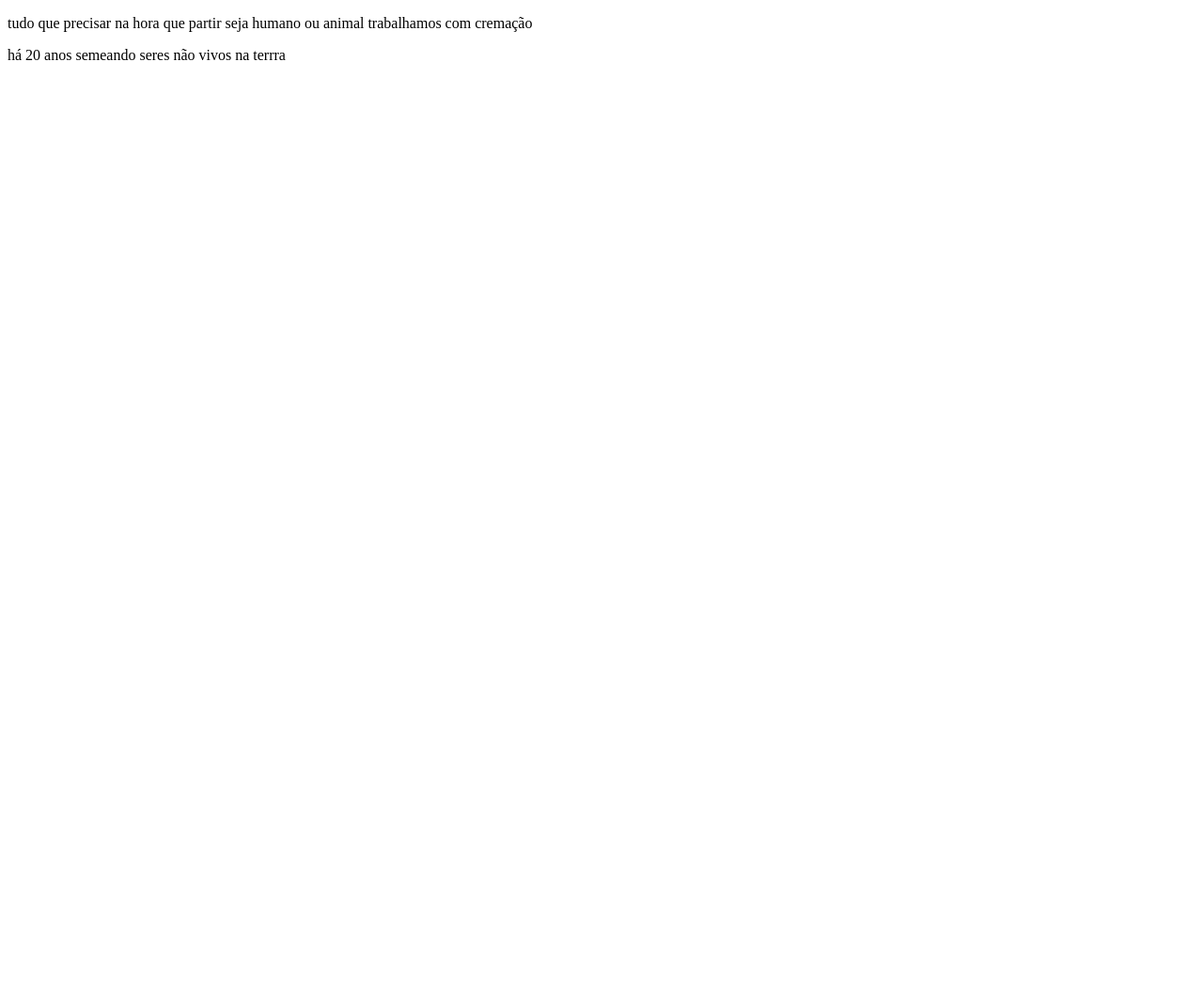
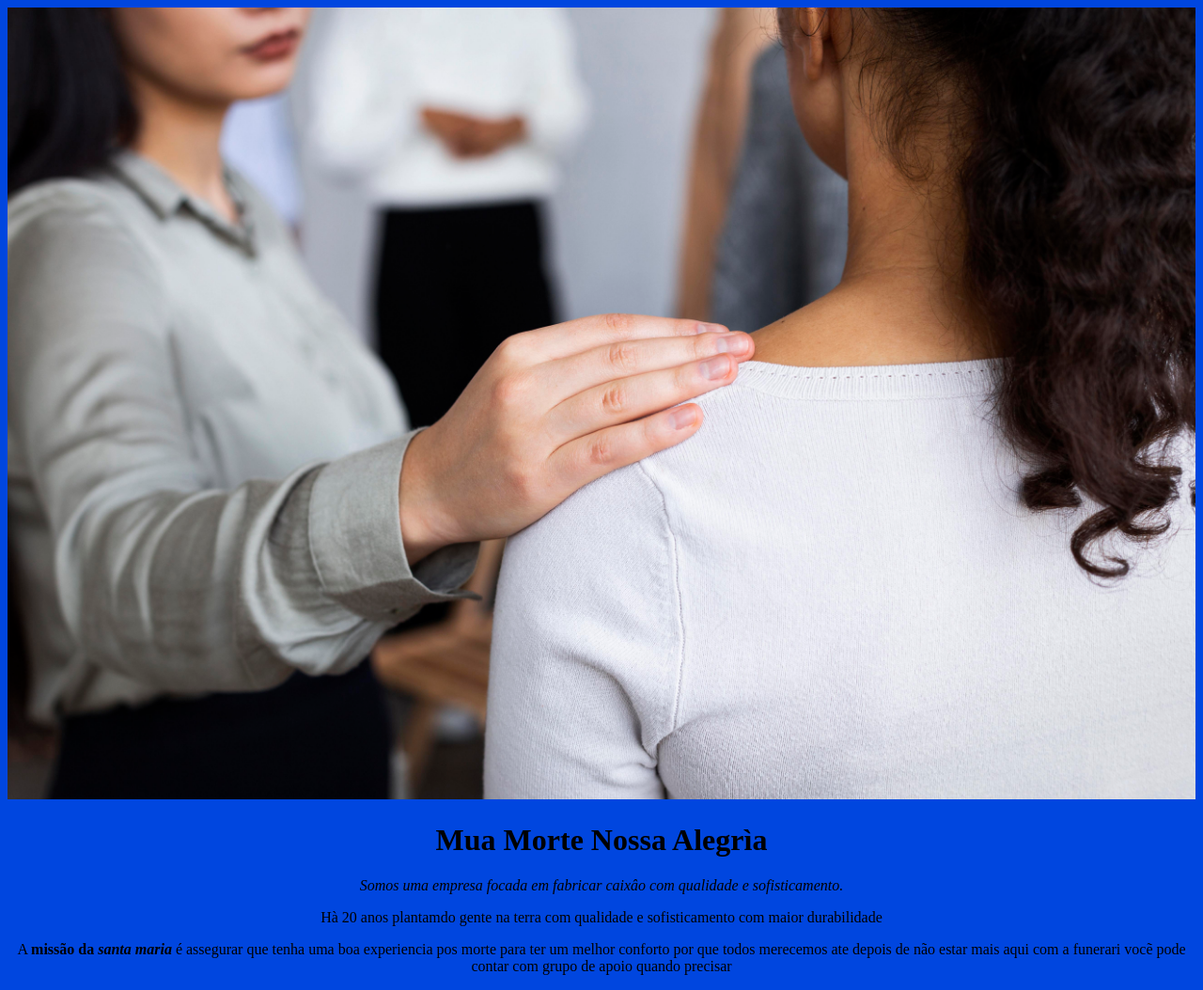
Before and after one commit to Aluaraestudante/BAROA-1B-PENSAMENTO-COMPUTACIONAL, a plain HTML site: page Index.html in a window 1280 px wide. Shown: the whole page at 94% size. Before the commit the page ends 800 px from the top, so only its background shows below. Drawn offline with Linux system fonts and the light colour scheme.

Commit message:
Add files via upload

```diff
--- a/Index.html
+++ b/Index.html
@@ -1,12 +1,25 @@
 <!DOCTYPE html>
-<html>
+<html lang="pt-br">
 <head>
     <meta charset='utf-8'>
-
-    <title>funerari santa maria</title>
-
+    <meta http-equiv='X-UA-Compatible' content='IE=edge'>
+    <title> Funeraria Santa Maria </title>
+    <meta name='viewport' content='width=device-width, initial-scale=1'>
+    <link rel='stylesheet' type='text/css' media='screen' href='style.css'>
+    <script src='main.js'></script>
 </head>
 <body>
 
-</p>tudo que precisar na hora que partir seja humano ou animal trabalhamos com cremação</p>
-</p>há 20 anos semeando seres não vivos na terrra
+    <img class="capa" src="capa.jpg">
+
+    <h1> Mua Morte Nossa Alegrìa</h1>
+
+    <p><em>Somos uma empresa focada em fabricar caixâo com qualidade e sofisticamento.</em></p>
+
+    <p>Hà 20 anos plantamdo gente na terra com qualidade e sofisticamento com maior durabilidade </p>
+
+    <p>A <strong>missão da <em>santa maria </em></strong> é assegurar
+    que tenha uma boa experiencia pos morte para ter um melhor conforto por que todos merecemos ate depois de não estar mais aqui com a funerari vocẽ pode contar com grupo de apoio quando precisar   </p>
+
+</body>
+</html>
--- /dev/null
+++ b/style.css
@@ -0,0 +1,8 @@
+body{
+    text-align: center;
+    background-color: rgb(0, 70, 223);
+}
+
+.capa{
+    width: 100%;
+}
```
Also changed, not shown: capa.jpg (added).
